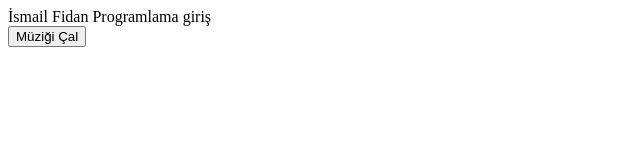
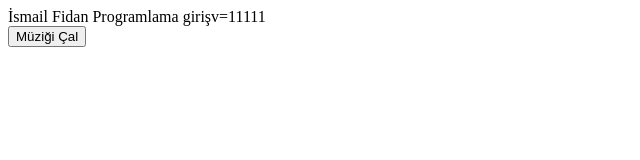
Before and after one commit to mettermizm/node_sunucu, a website: page public/index.html in a window 1280 px wide. Shown: the full height of the page, 0-640 px from the left. Drawn offline with Linux system fonts and the light colour scheme.

Commit message:
Update index.html

```diff
--- a/public/index.html
+++ b/public/index.html
@@ -8,7 +8,7 @@
 <body>
     <div class="wrapper">
         <div class="header">
-            İsmail Fidan Programlama giriş
+            İsmail Fidan Programlama girişv=11111
         </div>
         <div class="audio">
             <audio id="myAudio">
```
